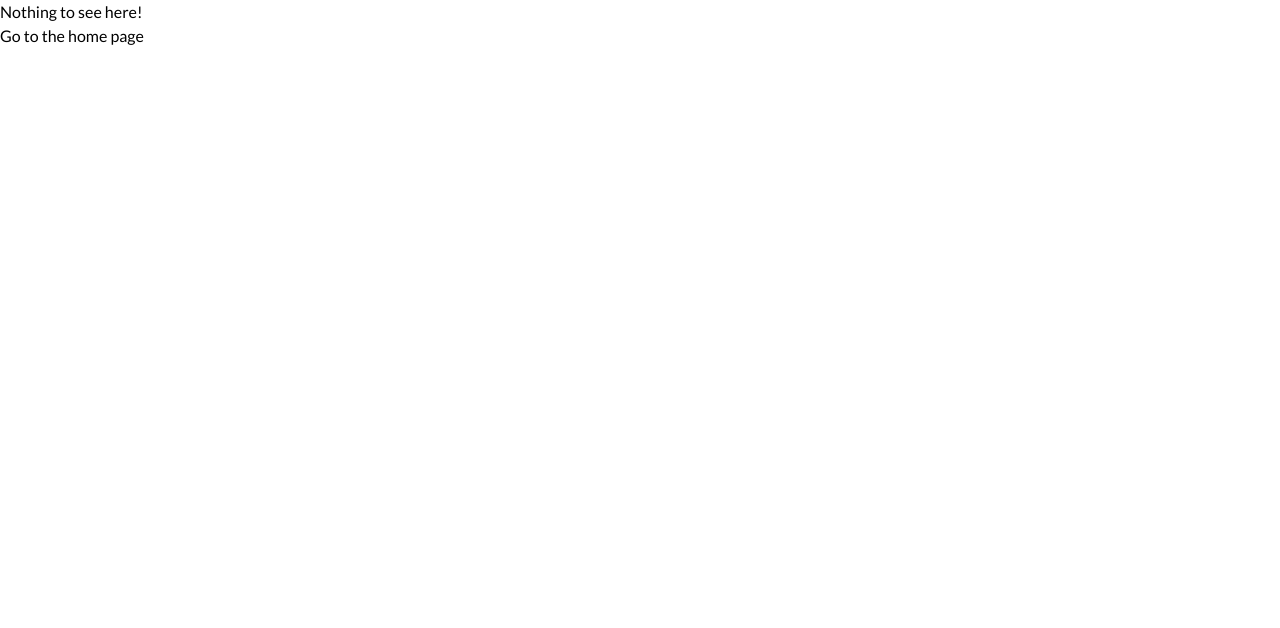
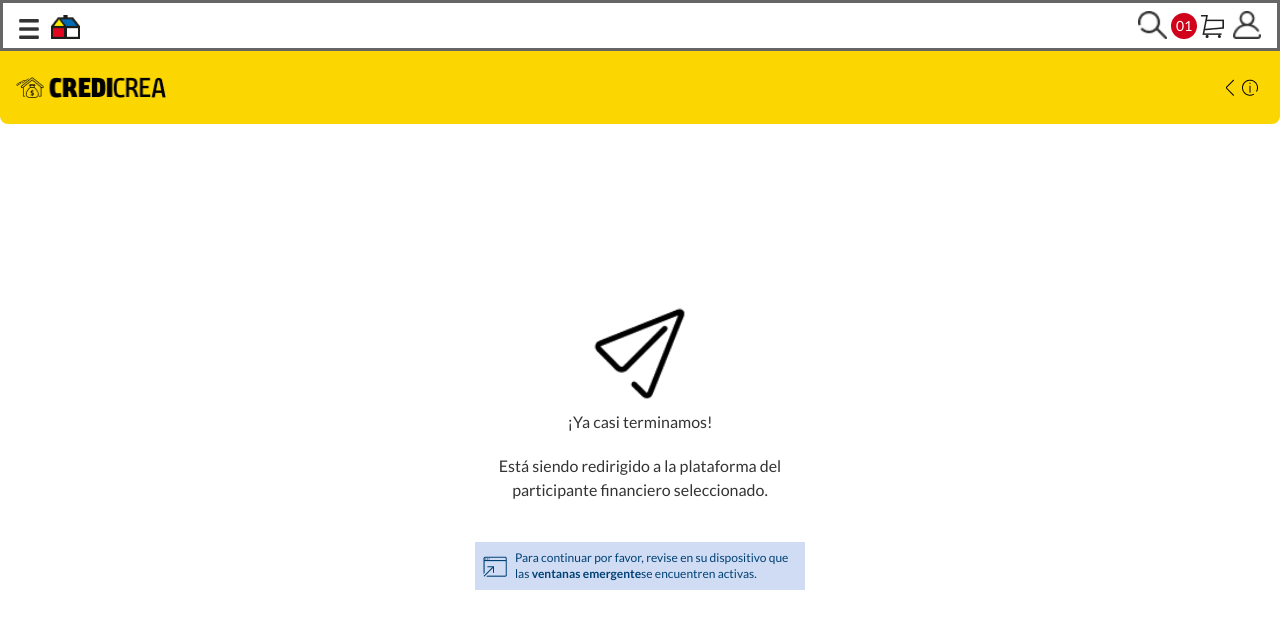
Before and after one commit to AlejoGuti1122/financial-kiosk, a React (Create React App) app: page /redirection in a window 1280 px wide. Shown: the top 628 px of the page. Built offline with nearby package versions, Linux system fonts and the light colour scheme.

Commit message:
finish view redirection

```diff
--- /dev/null
+++ b/src/modules/common/components/RedirectionView/RedirectionView.jsx
@@ -0,0 +1,36 @@
+import send from "../../../../assets/redirection/send.png"
+import cap from "../../../../assets/redirection/Capa_1.png"
+
+const RedirectionView = () => {
+  return (
+    <div className="flex flex-col justify-center items-center h-screen">
+      <div className="flex justify-center items-center -mt-40">
+        <img
+          className="w-28 h-28"
+          src={send}
+          alt=""
+        />
+      </div>
+      <div className="flex flex-col justify-center items-center">
+        <p className="text-[#333333]">¡Ya casi terminamos!</p>
+        <p className="text-center text-[#333333] mt-5">
+          Está siendo redirigido a la plataforma del <br />
+          participante financiero seleccionado.
+        </p>
+        <div className="w-[330px] h-[48px] bg-[#CFDCF3] mt-10 flex items-center flex-row gap-2">
+          <img
+            className="ml-2"
+            src={cap}
+            alt=""
+          />
+          <p className="text-xs text-[#004175] font-normal">
+            Para continuar por favor, revise en su dispositivo que las <span className="text-[#004175] font-bold">ventanas  emergente</span>
+            se encuentren activas.
+          </p>
+        </div>
+      </div>
+    </div>
+  )
+}
+
+export default RedirectionView
--- a/src/modules/common/components/Router/Router.jsx
+++ b/src/modules/common/components/Router/Router.jsx
@@ -7,6 +7,7 @@ import Treatment from "../../../../pages/treatment.jsx"
 import Loader from "../../../../pages/loader.jsx"
 import Credit from "../../../../pages/credit.jsx"
 import Filters from "../../../../pages/filters.jsx"
+import Redirection from "../../../../pages/redirection.jsx"
 
 const RouterComponent = () => {
   return (
@@ -41,6 +42,10 @@ const RouterComponent = () => {
           element={<Filters />}
         />
         <Route
+          path="/redirection"
+          element={<Redirection />}
+        />
+        <Route
           path="*"
           element={<NoMatch />}
         />
--- /dev/null
+++ b/src/modules/redirection/components/Layout/Layout.jsx
@@ -0,0 +1,22 @@
+import CredicreaTwo from "../../../common/components/CredicreaTwo/CredicreaTwo"
+import Navbar from "../../../common/components/Navbar/Navbar"
+import RedirectionView from "../../../common/components/RedirectionView/RedirectionView"
+
+
+const Layout = () => {
+  return (
+    <div>
+      <div>
+        <Navbar/>
+      </div>
+      <div>
+        <CredicreaTwo/>
+      </div>
+      <div>
+      <RedirectionView/>
+      </div>
+    </div>
+  )
+}
+
+export default Layout
--- /dev/null
+++ b/src/pages/redirection.jsx
@@ -0,0 +1,11 @@
+import Layout from "../modules/redirection/components/Layout/Layout"
+
+const Redirection = () => {
+  return (
+    <div>
+      <Layout />
+    </div>
+  )
+}
+
+export default Redirection
```
Also changed, not shown: src/assets/redirection/Capa_1.png (added), src/assets/redirection/send.png (added).
